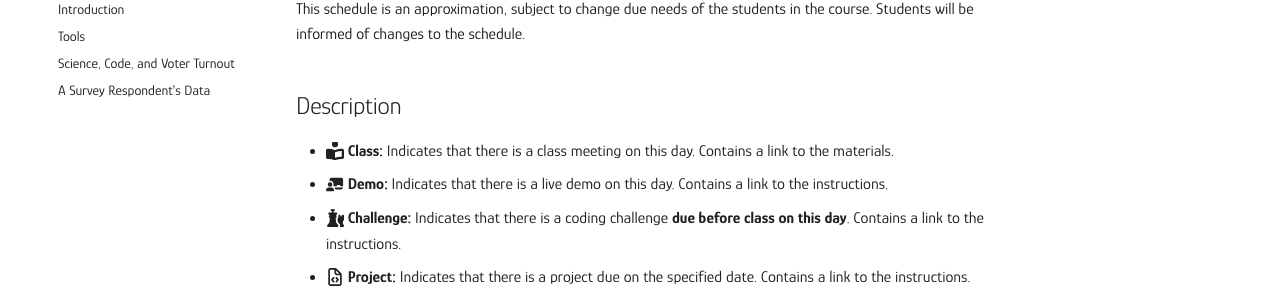
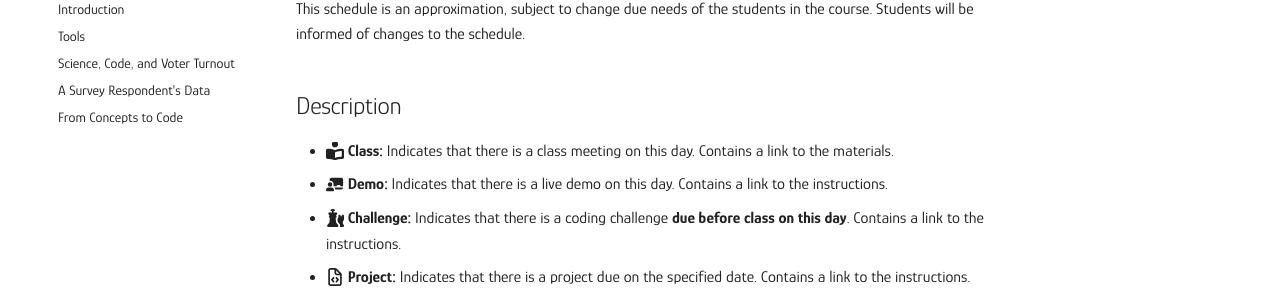
Before and after one commit to mickaeltemporao/itds, an MkDocs documentation site: the page built from docs/schedule.md, in a window 1280 px wide. Shown: the part 231-533 px from the top of the page. Built offline with MkDocs 1.6.1 and Material for MkDocs 9.7.7, drawn with Linux system fonts in a browser that asks for light colours; some of the changed lines change nothing that is shown.

Commit message:
update nav

```diff
--- a/mkdocs.yml
+++ b/mkdocs.yml
@@ -62,6 +62,7 @@ nav:
       - modules/tools.md
       - modules/programming-1.md
       - modules/programming-2.md
+      - modules/programming-3.md
       # - modules/science.md
       # - modules/causality.md
       # - modules/sampling.md
```
